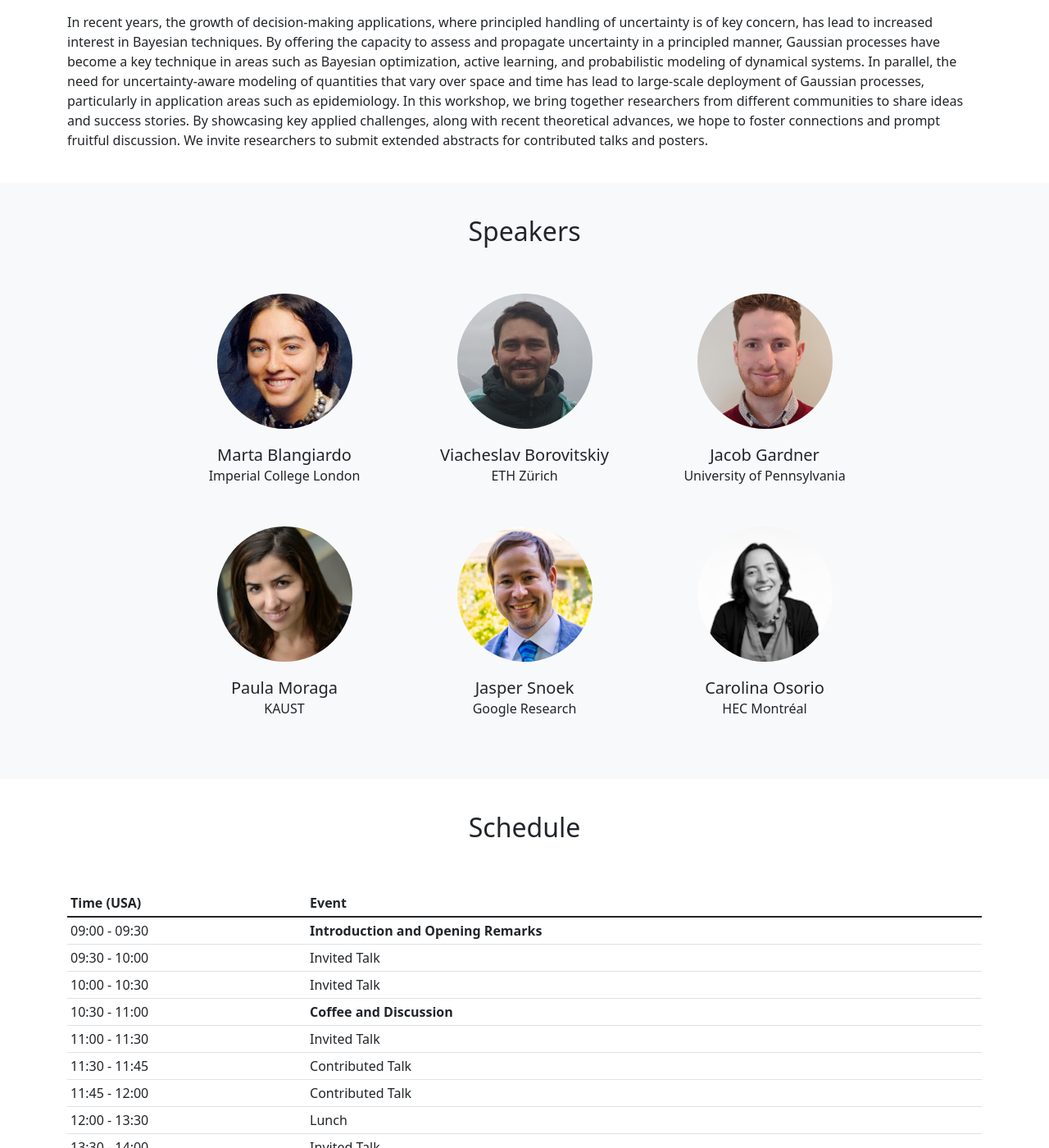
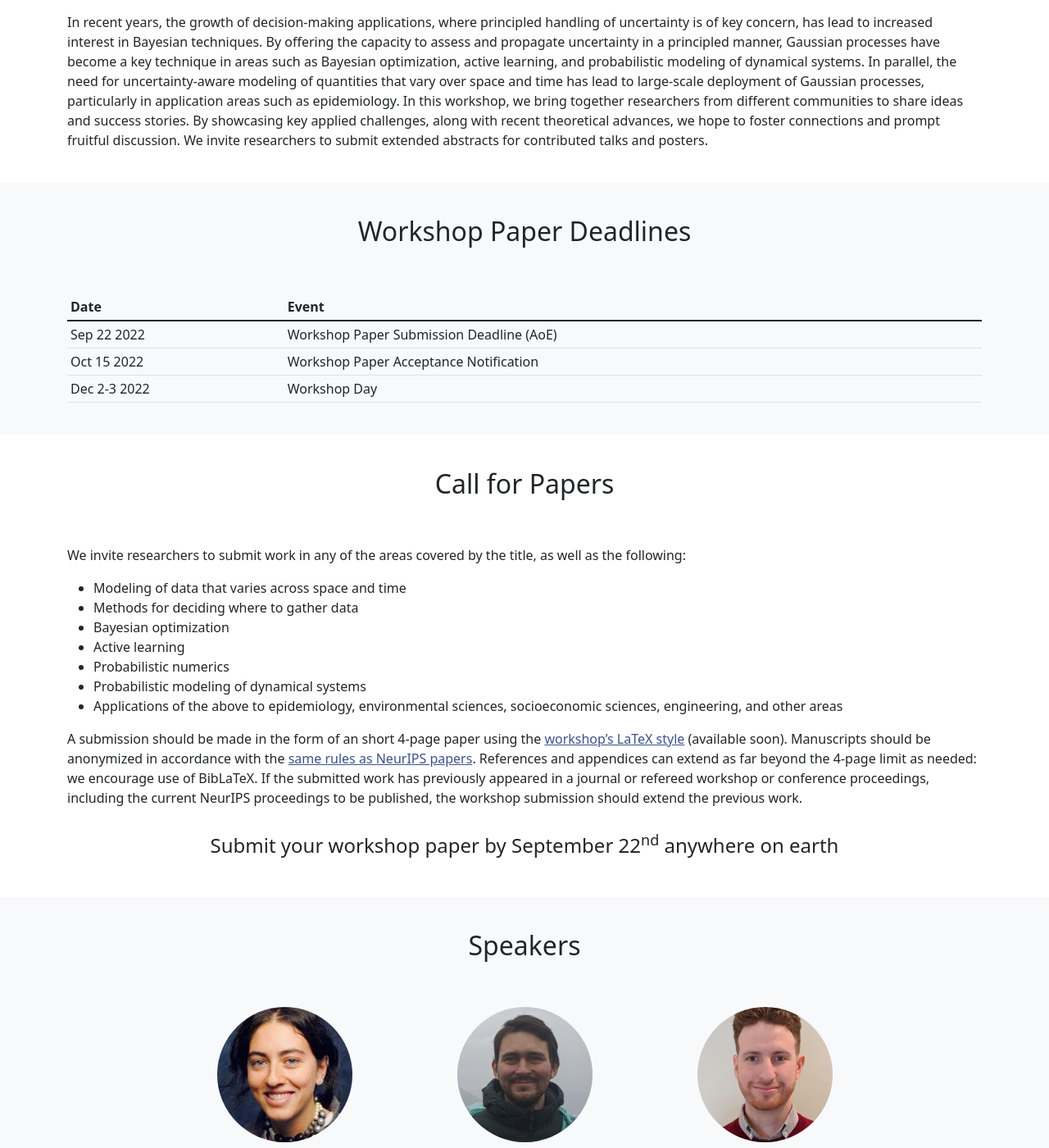
Before and after one commit to gp-seminar-series/neurips-2022, a Jekyll site: the page built from index.html, in a window 1280 px wide and 1400 px high, scrolled down 479 px. Shown: the whole window at 82% size. Built offline with Jekyll 4.4.1, drawn with Linux system fonts in a browser that asks for light colours; nearby versions of some CDN libraries.

Commit message:
Add call for papers and deadlines.

```diff
--- /dev/null
+++ b/callforpapers.html
@@ -0,0 +1,22 @@
+---
+published: false
+---
+
+<h1 class="h2 text-center pt-3 pb-5">Call for Papers</h1>
+
+We invite researchers to submit work in any of the areas covered by the title, as well as the following:
+
+- Modeling of data that varies across space and time
+- Methods for deciding where to gather data
+- Bayesian optimization
+- Active learning
+- Probabilistic numerics
+- Probabilistic modeling of dynamical systems
+- Applications of the above to epidemiology, environmental sciences, socioeconomic sciences, engineering, and other areas
+
+A submission should be made in the form of an short 4-page paper using the [workshop's LaTeX style](/#) (available soon).
+Manuscripts should be anonymized in accordance with the [same rules as NeurIPS papers](https://neurips.cc/Conferences/2022/CallForPapers).
+References and appendices can extend as far beyond the 4-page limit as needed: we encourage use of BibLaTeX.
+If the submitted work has previously appeared in a journal or refereed workshop or conference proceedings, including the current NeurIPS proceedings to be published, the workshop submission should extend the previous work.
+
+<p class="h4 text-center py-3">Submit your workshop paper by September 22<sup>nd</sup> anywhere on earth</p>
--- /dev/null
+++ b/deadlines.html
@@ -0,0 +1,17 @@
+---
+published: false
+---
+
+<h1 class="h2 text-center pt-3 pb-5">Workshop Paper Deadlines</h1>
+
+<div class="d-flex justify-content-center" markdown="1">
+
+| Date           | Event                                          |
+|----------------|------------------------------------------------|
+| Sep 22 2022    | Workshop Paper Submission Deadline (AoE)       |
+| Oct 15 2022    | Workshop Paper Acceptance Notification         |
+| Dec 2-3 2022   | Workshop Day                                   |
+|----------------|------------------------------------------------|
+{: .table .table-sm .table-hover }
+
+</div>
--- a/index.html
+++ b/index.html
@@ -14,6 +14,20 @@ image: /assets/banner.png
 <div id="abstract" class="container py-4">
 {% capture abstract %}{% include_relative abstract.html %}{% endcapture %}
 {{ abstract | remove_first: "---" | remove_first: "published: false" | remove_first: "---" }}
+</div>
+</div>
+
+<div class="bg-light">
+<div id="deadlines" class="container py-4">
+{% capture deadlines %}{% include_relative deadlines.html %}{% endcapture %}
+{{ deadlines | remove_first: "---" | remove_first: "published: false" | remove_first: "---" | markdownify }}
+</div>
+</div>
+
+<div class="bg-white">
+<div id="callforpapers" class="container py-4">
+{% capture callforpapers %}{% include_relative callforpapers.html %}{% endcapture %}
+{{ callforpapers | remove_first: "---" | remove_first: "published: false" | remove_first: "---" | markdownify }}
 </div>
 </div>
 
```
